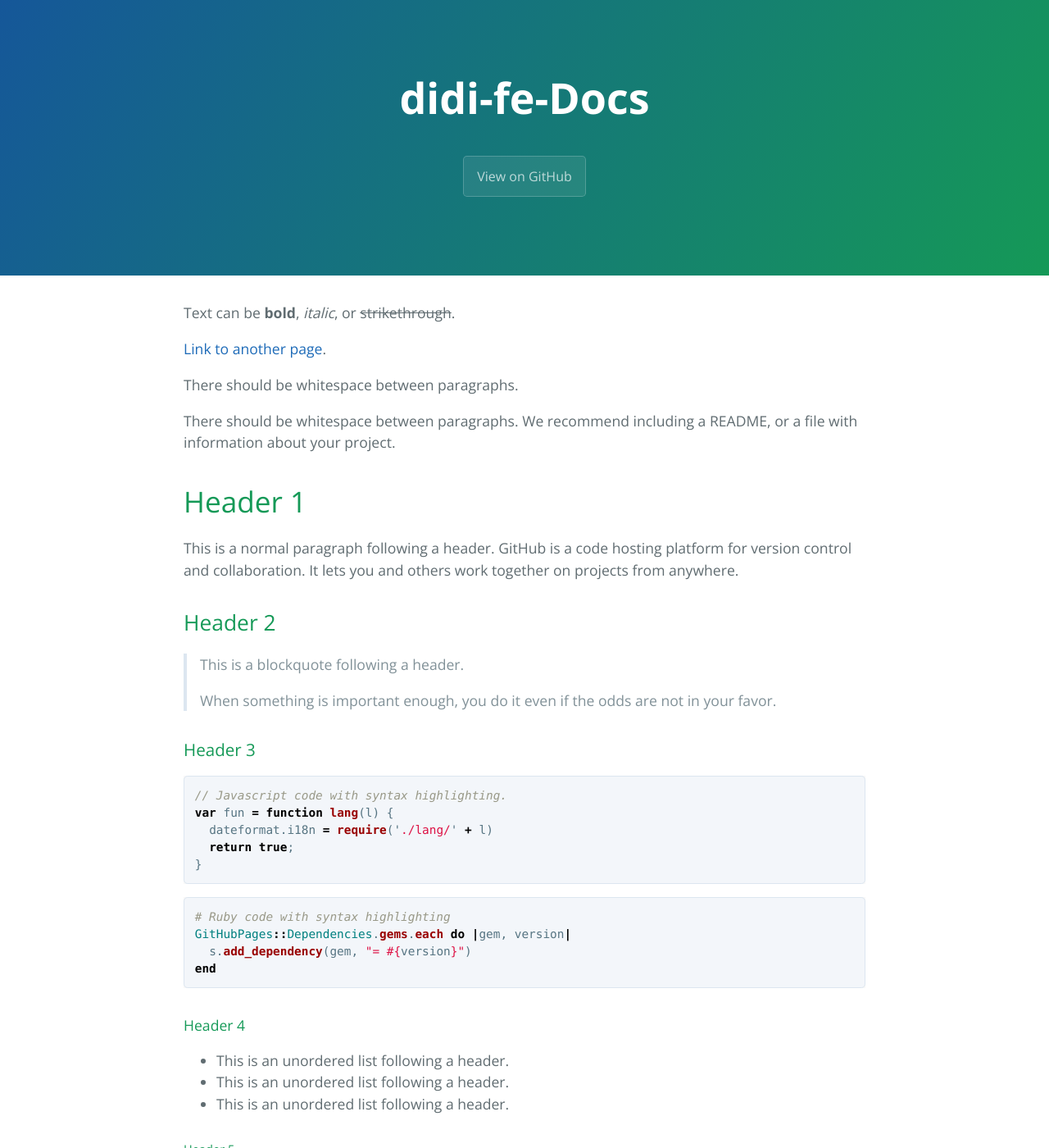
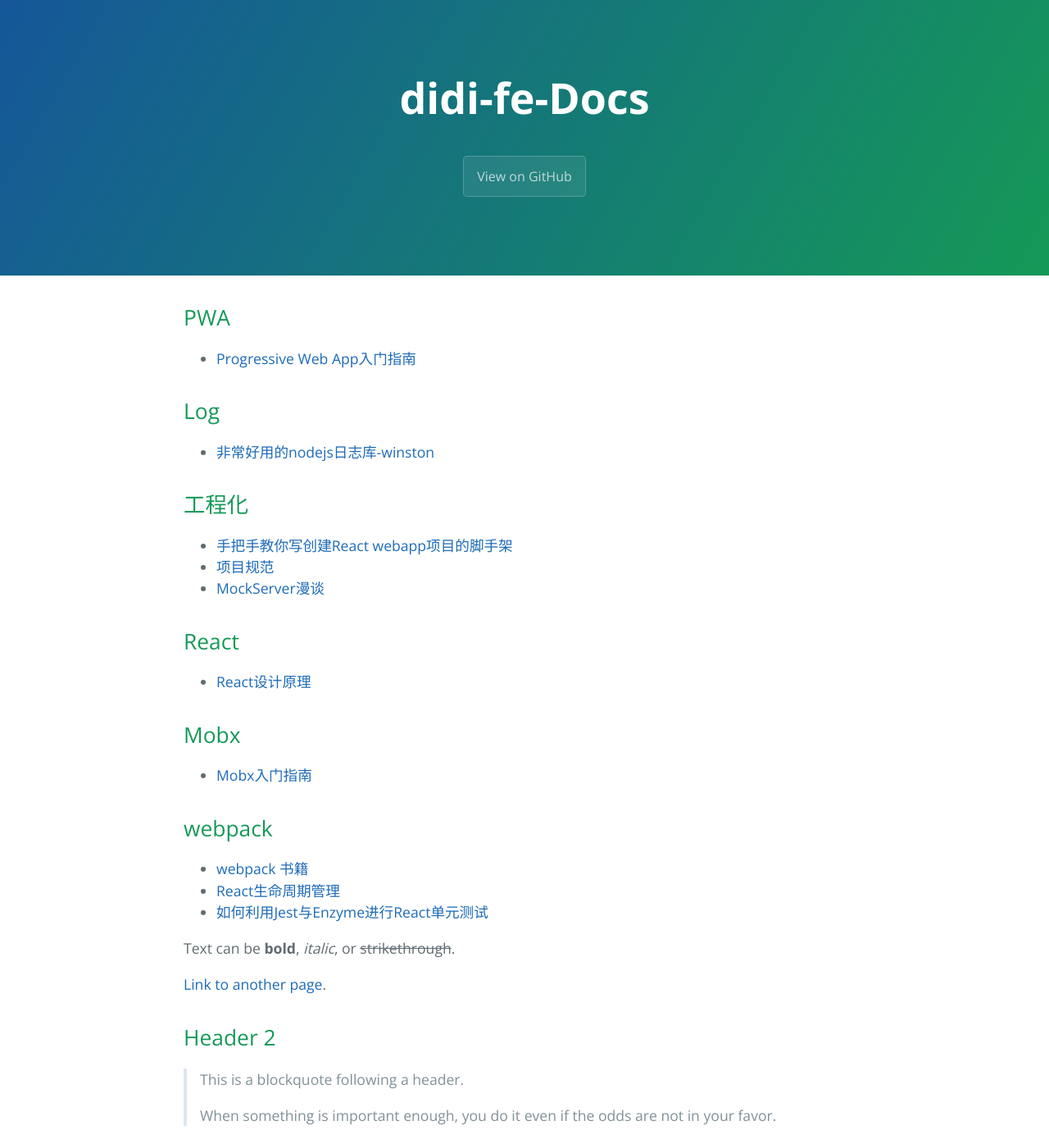
Before and after one commit to RainyNight9/didi-fe-Docs, a Jekyll site: the page built from index.md, in a window 1280 px wide and 1400 px high. Shown: the whole window at 82% size. Built offline with Jekyll 4.4.1, drawn with Linux system fonts in a browser that asks for light colours; the repository's description, which GitHub fills in, is left out; our own code applies the rules of GitHub Pages for plain Markdown files.

Commit message:
update readme doc

```diff
--- a/index.md
+++ b/index.md
@@ -2,17 +2,38 @@
 layout: default
 ---
 
+
+## [](#header-2)PWA
+* [Progressive Web App入门指南](./docs/about-pwa/a-beginners-guide-to-progressive-web-apps.md)
+
+## Log
+
+* [非常好用的nodejs日志库-winston](./docs/about-log/winston.md)
+
+## 工程化
+
+* [手把手教你写创建React webapp项目的脚手架](./docs/about-project/generator-react-webapp-by-yoman.md)
+* [项目规范](https://github.com/GalaxyTeam/project-guidelines)
+* [MockServer漫谈](./docs/about-project/mock-server.md)
+
+## React
+
+* [React设计原理](./docs/about-react/react-design-principles.md)
+
+## Mobx
+
+* [Mobx入门指南](./docs/about-mobx/mobx-guide.md)
+
+## webpack
+
+* [webpack 书籍](./docs/about-webpack/01_foreword.md)
+* [React生命周期管理](./docs/about-react/react-lifecycle.md)
+* [如何利用Jest与Enzyme进行React单元测试](./docs/about-react/react-unittest-with-jest-and-enzyme.md)
+
+
 Text can be **bold**, _italic_, or ~~strikethrough~~.
 
 [Link to another page](another-page).
-
-There should be whitespace between paragraphs.
-
-There should be whitespace between paragraphs. We recommend including a README, or a file with information about your project.
-
-# [](#header-1)Header 1
-
-This is a normal paragraph following a header. GitHub is a code hosting platform for version control and collaboration. It lets you and others work together on projects from anywhere.
 
 ## [](#header-2)Header 2
 
```
Also changed, not shown: README.md, README的副本.md (deleted).
